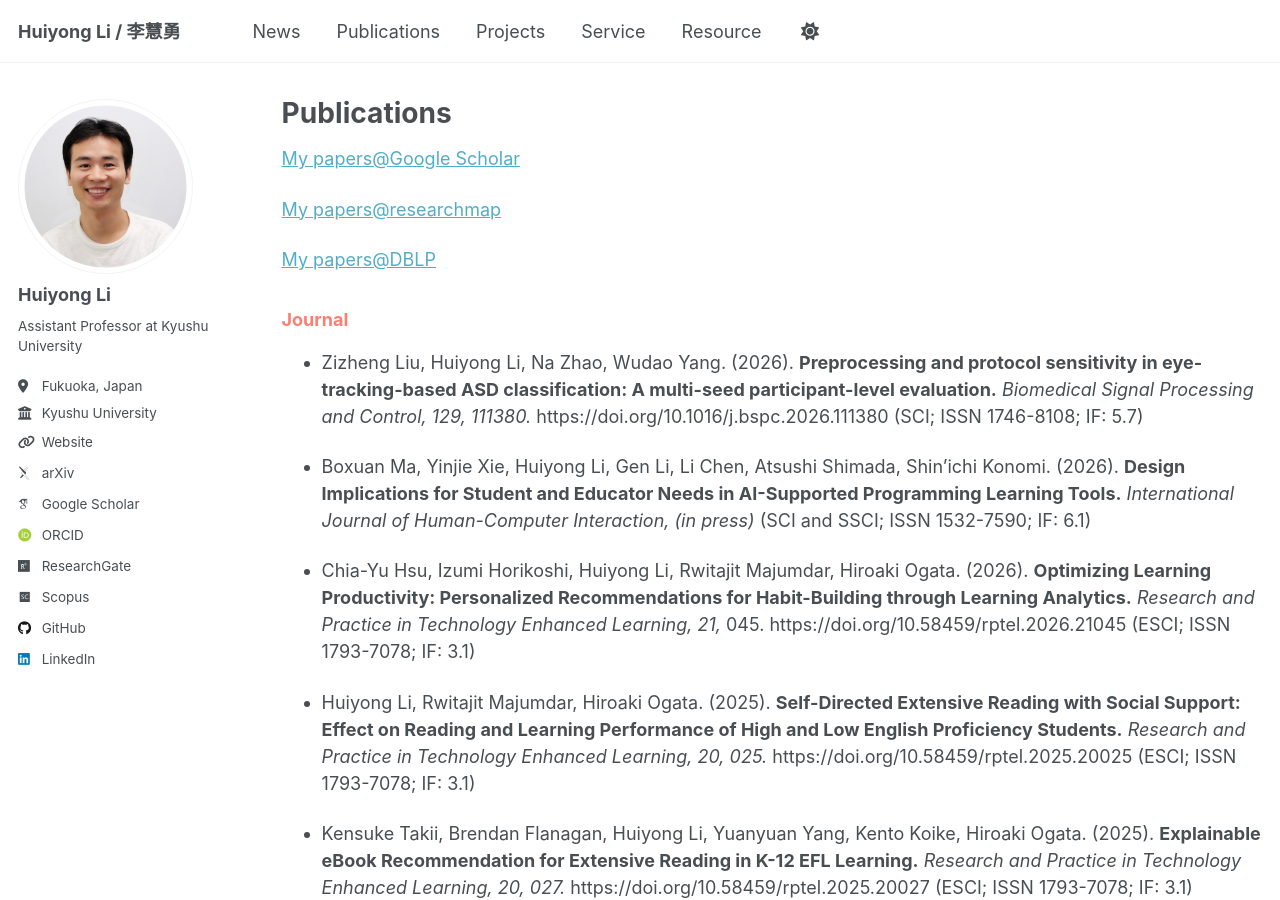
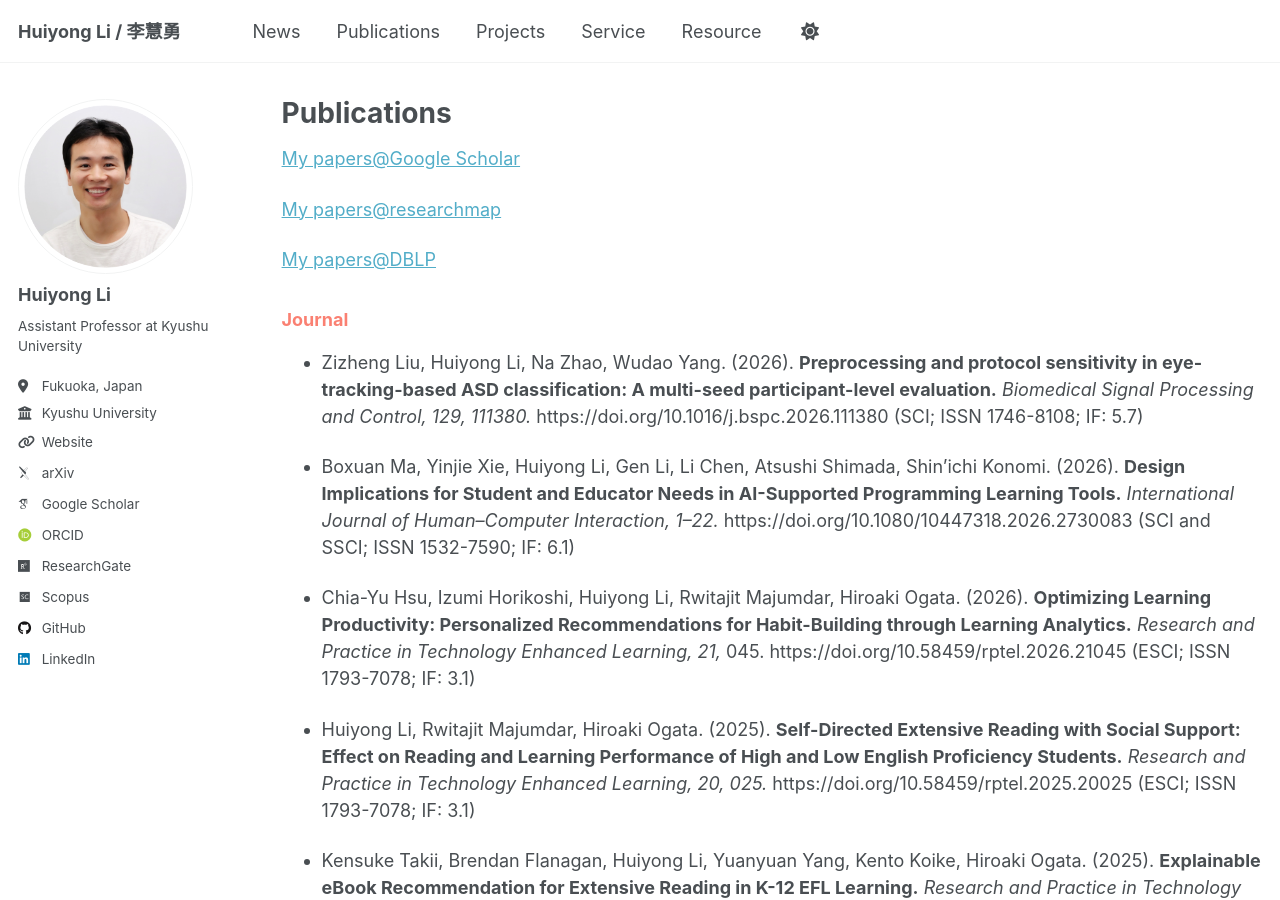
Before and after one commit to li-huiyong/li-huiyong.github.io, a Jekyll site: the page built from _pages/publications.md, in a window 1280 px wide and 900 px high. Built offline with Jekyll 4.4.1, drawn with Linux system fonts in a browser that asks for light colours; some web fonts are replaced.

Commit message:
add IJHCI doi link

```diff
--- a/_pages/publications.md
+++ b/_pages/publications.md
@@ -21,7 +21,7 @@ author_profile: true
 
 * Zizheng Liu, Huiyong Li, Na Zhao, Wudao Yang. (2026). **Preprocessing and protocol sensitivity in eye-tracking-based ASD classification: A multi-seed participant-level evaluation.** _Biomedical Signal Processing and Control, 129, 111380._ https://doi.org/10.1016/j.bspc.2026.111380 (SCI; ISSN 1746-8108; IF: 5.7)
 
-* Boxuan Ma, Yinjie Xie, Huiyong Li, Gen Li, Li Chen, Atsushi Shimada, Shin'ichi Konomi. (2026). **Design Implications for Student and Educator Needs in AI-Supported Programming Learning Tools.** _International Journal of Human-Computer Interaction, (in press)_ (SCI and SSCI; ISSN 1532-7590; IF: 6.1)
+* Boxuan Ma, Yinjie Xie, Huiyong Li, Gen Li, Li Chen, Atsushi Shimada, Shin'ichi Konomi. (2026). **Design Implications for Student and Educator Needs in AI-Supported Programming Learning Tools.** _International Journal of Human–Computer Interaction, 1–22._ https://doi.org/10.1080/10447318.2026.2730083 (SCI and SSCI; ISSN 1532-7590; IF: 6.1)
 
 * Chia-Yu Hsu, Izumi Horikoshi, Huiyong Li, Rwitajit Majumdar, Hiroaki Ogata. (2026). **Optimizing Learning Productivity: Personalized Recommendations for Habit-Building through Learning Analytics.** _Research and Practice in Technology Enhanced Learning, 21,_ 045. https://doi.org/10.58459/rptel.2026.21045 (ESCI; ISSN 1793-7078; IF: 3.1)
 
```
